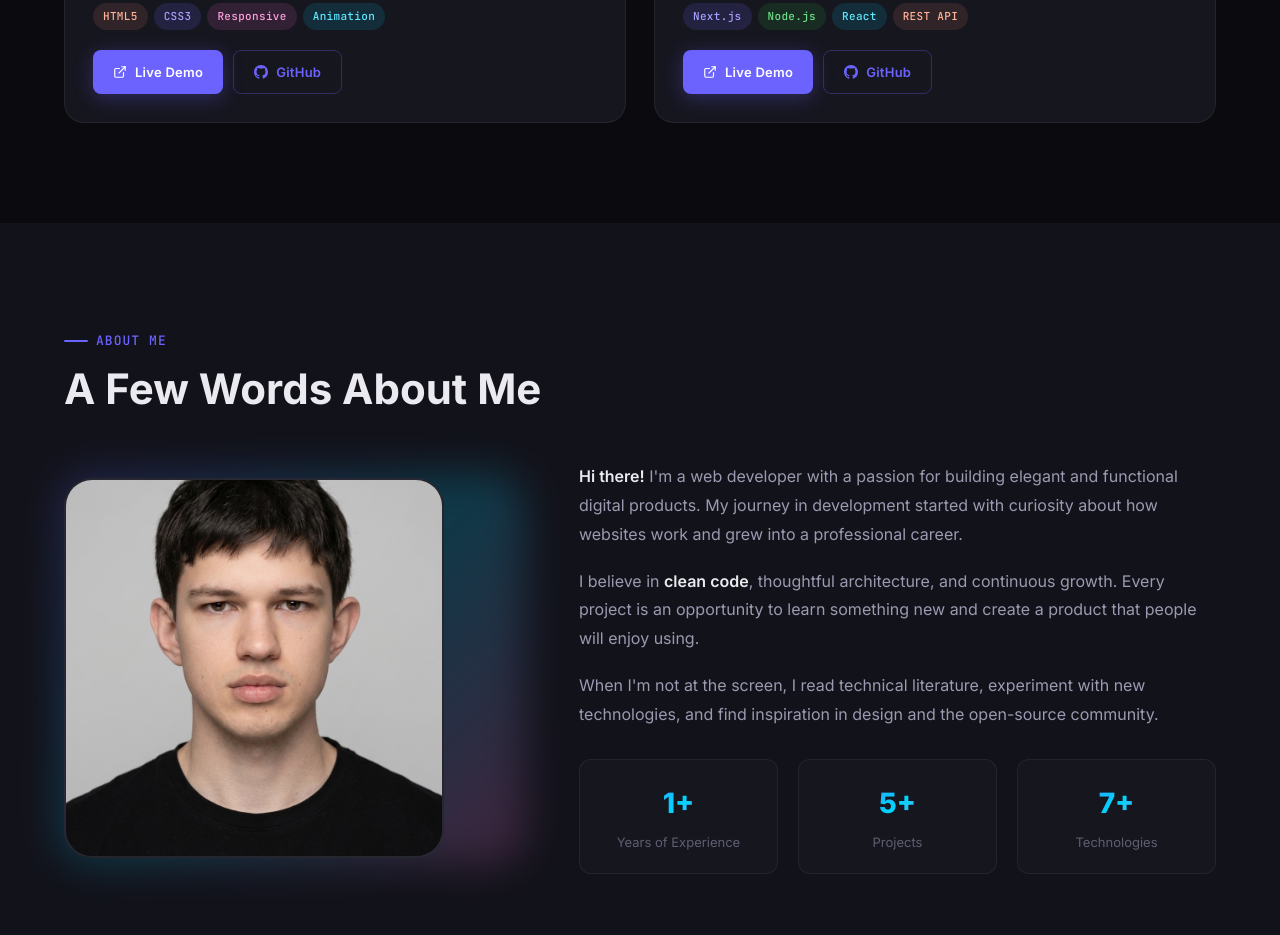
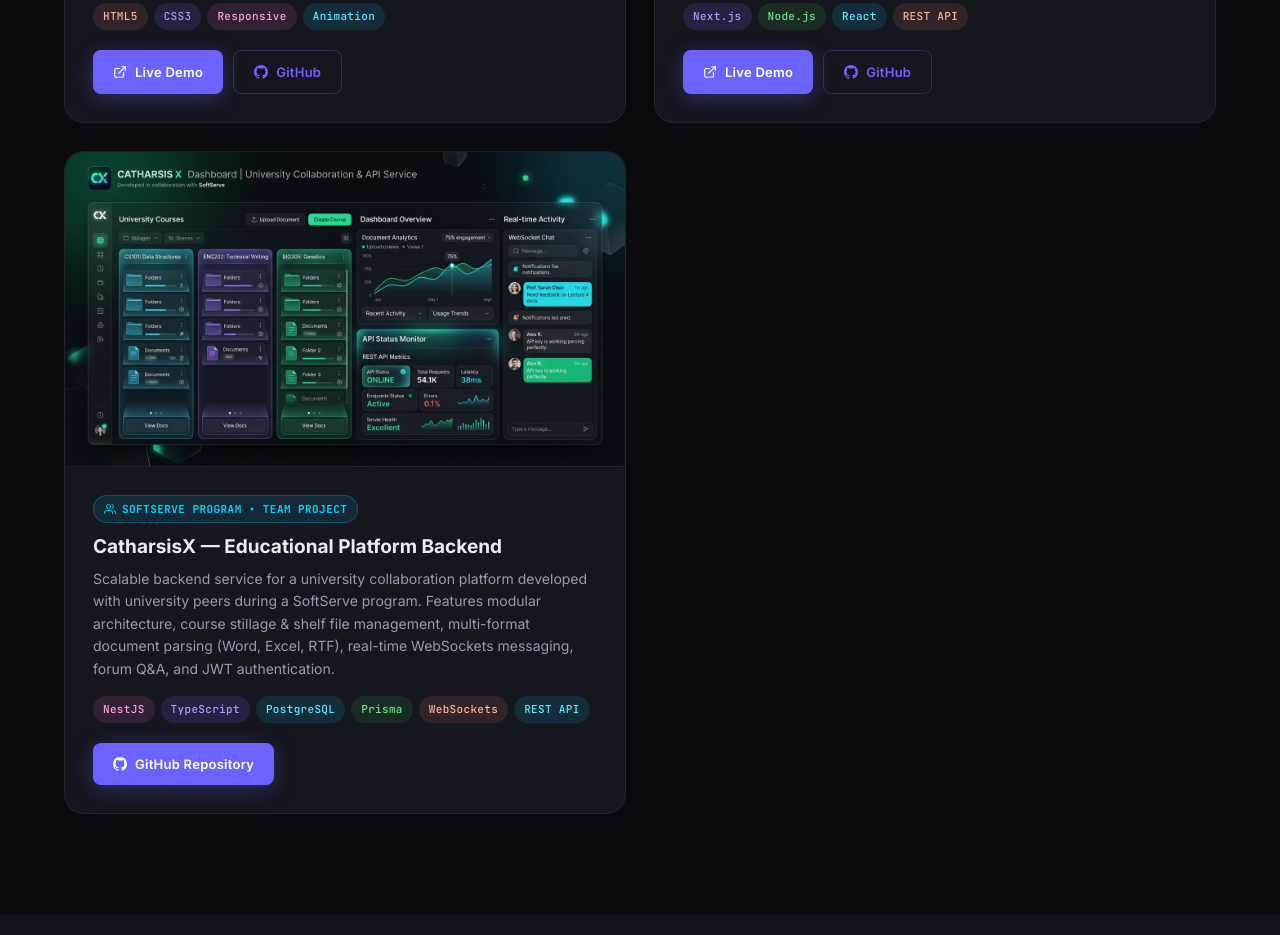
Before and after one commit to Spinkll/portfolio, a plain HTML site: page index.html in a window 1280 px wide. Shown: the part 2887-3822 px from the top of the page. Drawn offline with Linux system fonts and the light colour scheme.

Commit message:
add new project

```diff
--- a/index.html
+++ b/index.html
@@ -407,6 +407,47 @@
           </div>
         </article>
 
+        <!-- Project 5 -->
+        <article class="project-card reveal" style="--i:4">
+          <img src="img/catharsisx.png" alt="CatharsisX Educational Platform Backend preview" class="project-card__image"
+            loading="lazy" />
+          <div class="project-card__body">
+            <span class="project-badge">
+              <svg width="12" height="12" viewBox="0 0 24 24" fill="none" stroke="currentColor" stroke-width="2" stroke-linecap="round" stroke-linejoin="round">
+                <path d="M17 21v-2a4 4 0 0 0-4-4H5a4 4 0 0 0-4 4v2"/>
+                <circle cx="9" cy="7" r="4"/>
+                <path d="M23 21v-2a4 4 0 0 0-3-3.87"/>
+                <path d="M16 3.13a4 4 0 0 1 0 7.75"/>
+              </svg>
+              SoftServe Program • Team Project
+            </span>
+            <h3 class="project-card__title">CatharsisX — Educational Platform Backend</h3>
+            <p class="project-card__desc">
+              Scalable backend service for a university collaboration platform developed with university peers during a
+              SoftServe program. Features modular architecture, course stillage &amp; shelf file management, multi-format
+              document parsing (Word, Excel, RTF), real-time WebSockets messaging, forum Q&amp;A, and JWT authentication.
+            </p>
+            <div class="project-card__tags">
+              <span class="project-tag project-tag--pink">NestJS</span>
+              <span class="project-tag project-tag--blue">TypeScript</span>
+              <span class="project-tag project-tag--cyan">PostgreSQL</span>
+              <span class="project-tag project-tag--green">Prisma</span>
+              <span class="project-tag project-tag--orange">WebSockets</span>
+              <span class="project-tag project-tag--cyan">REST API</span>
+            </div>
+            <div class="project-card__actions">
+              <a href="https://github.com/Misha2048/CatharsisX-back" target="_blank" rel="noopener"
+                class="btn btn--primary btn--small">
+                <svg width="14" height="14" viewBox="0 0 24 24" fill="currentColor">
+                  <path
+                    d="M12 0C5.37 0 0 5.37 0 12c0 5.31 3.435 9.795 8.205 11.385.6.105.825-.255.825-.57 0-.285-.015-1.23-.015-2.235-3.015.555-3.795-.735-4.035-1.41-.135-.345-.72-1.41-1.23-1.695-.42-.225-1.02-.78-.015-.795.945-.015 1.62.87 1.845 1.23 1.08 1.815 2.805 1.305 3.495.99.105-.78.42-1.305.765-1.605-2.67-.3-5.46-1.335-5.46-5.925 0-1.305.465-2.385 1.23-3.225-.12-.3-.54-1.53.12-3.18 0 0 1.005-.315 3.3 1.23.96-.27 1.98-.405 3-.405s2.04.135 3 .405c2.295-1.56 3.3-1.23 3.3-1.23.66 1.65.24 2.88.12 3.18.765.84 1.23 1.905 1.23 3.225 0 4.605-2.805 5.625-5.475 5.925.435.375.81 1.095.81 2.22 0 1.605-.015 2.895-.015 3.3 0 .315.225.69.825.57A12.02 12.02 0 0024 12c0-6.63-5.37-12-12-12z" />
+                </svg>
+                GitHub Repository
+              </a>
+            </div>
+          </div>
+        </article>
+
       </div>
     </div>
   </section>
--- a/style.css
+++ b/style.css
@@ -674,6 +674,28 @@
   flex-direction: column;
 }
 
+.project-badge {
+  display: inline-flex;
+  align-items: center;
+  gap: 6px;
+  font-family: var(--font-mono);
+  font-size: 11px;
+  font-weight: 600;
+  letter-spacing: .04em;
+  text-transform: uppercase;
+  color: var(--accent-secondary);
+  background: rgba(0, 212, 255, .1);
+  border: 1px solid rgba(0, 212, 255, .25);
+  padding: 4px 10px;
+  border-radius: 100px;
+  margin-bottom: 12px;
+  width: fit-content;
+}
+
+.project-badge svg {
+  flex-shrink: 0;
+}
+
 .project-card__title {
   font-size: 19px;
   font-weight: 700;
```
Also changed, not shown: img/catharsisx.png (added).
